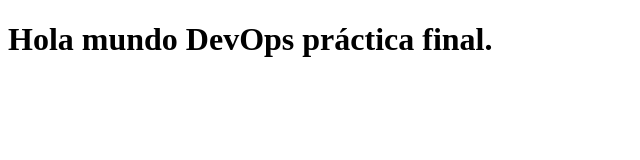
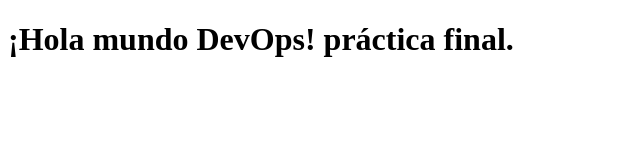
Before and after one commit to shadow-js07/practicaFinal, a website: page index.html in a window 1280 px wide. Shown: the whole page, without its empty margins (0-640 px from the left). Drawn offline with Linux system fonts and the light colour scheme.

```diff
--- a/index.html
+++ b/index.html
@@ -6,6 +6,6 @@
     <title>Document</title>
 </head>
 <body>
-    <h1>Hola mundo DevOps práctica final.</h1>
+    <h1>¡Hola mundo DevOps! práctica final.</h1>
 </body>
 </html>
```
